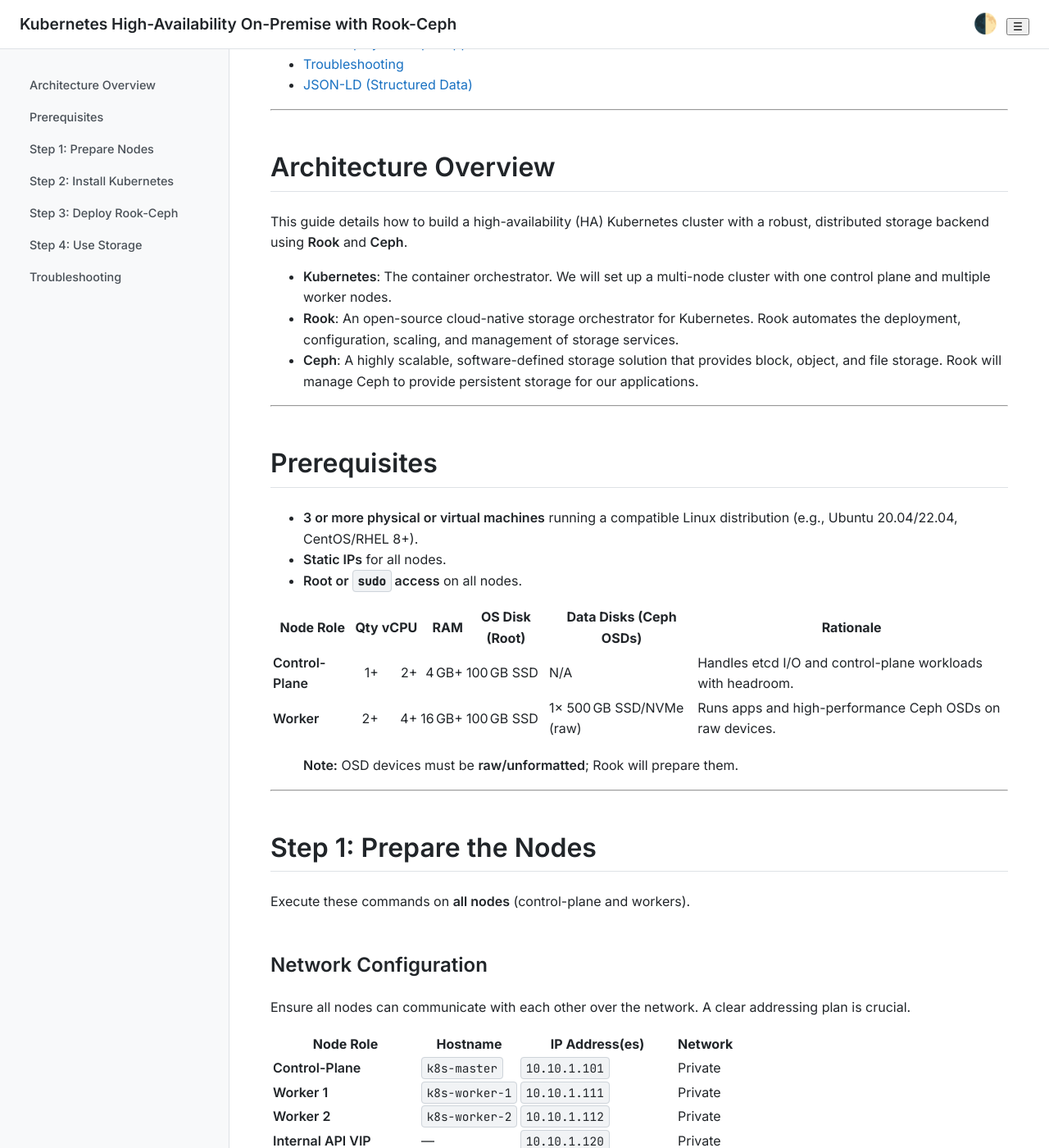
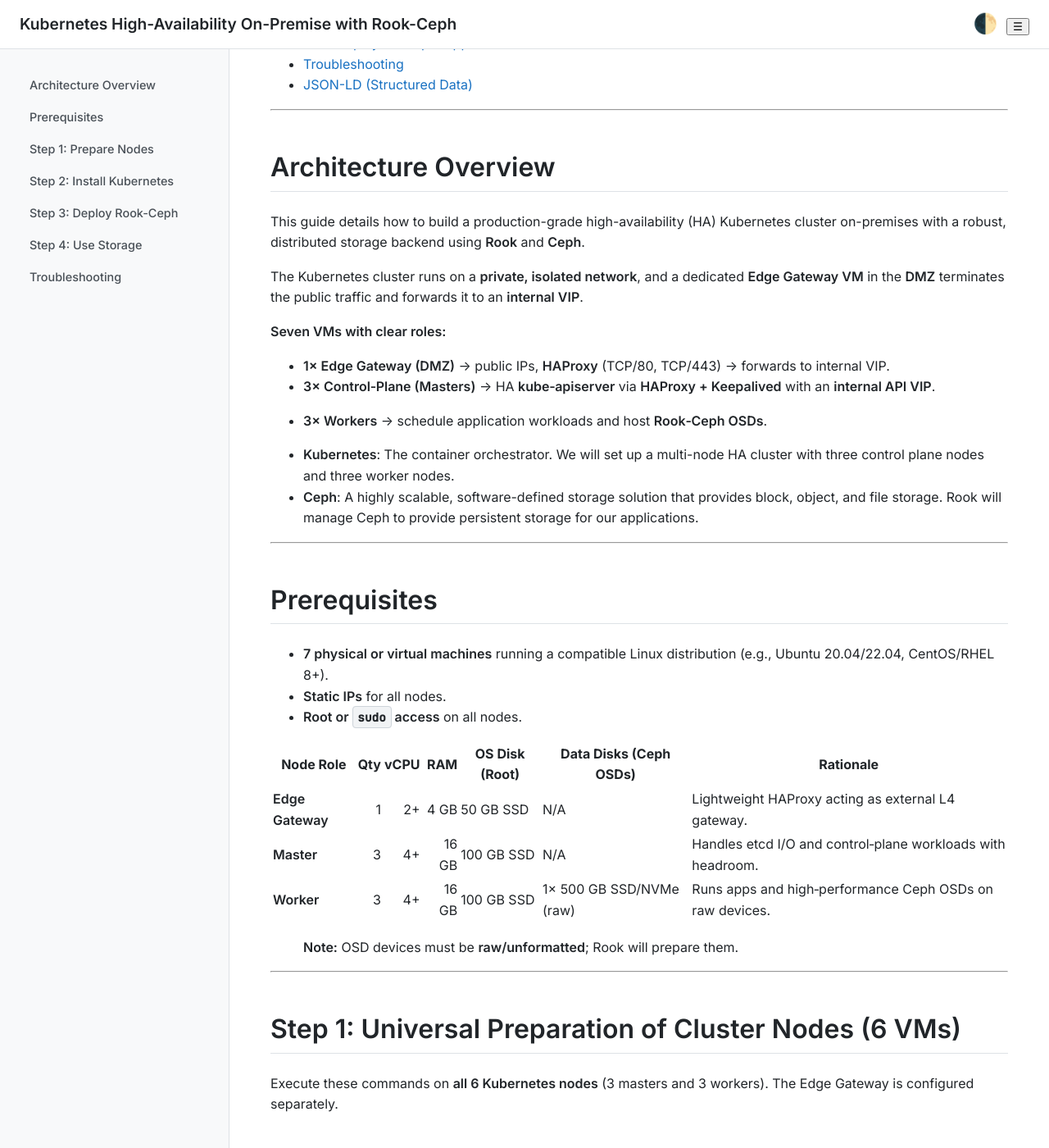
Before and after one commit to miguel-saca/k8s-ha-on-prem-with-rook-ceph, a Jekyll site: the page built from docs/index.md, in a window 1280 px wide and 1400 px high, scrolled down 976 px. Shown: the whole window at 82% size. Built offline with Jekyll 4.4.1, drawn with Linux system fonts in a browser that asks for light colours; some of the changed text lies outside the part shown.

Commit message:
docs: expand architecture guide for HA Kubernetes with 7-node topology and edge gateway

````diff
--- a/docs/index.md
+++ b/docs/index.md
@@ -38,48 +38,62 @@ description: A comprehensive guide to deploying a high-availability Kubernetes c
 ---
 
 ## Architecture Overview
-This guide details how to build a high-availability (HA) Kubernetes cluster with a robust, distributed storage backend using **Rook** and **Ceph**.
+This guide details how to build a production-grade high-availability (HA) Kubernetes cluster on-premises with a robust, distributed storage backend using **Rook** and **Ceph**.
 
-- **Kubernetes**: The container orchestrator. We will set up a multi-node cluster with one control plane and multiple worker nodes.
-- **Rook**: An open-source cloud-native storage orchestrator for Kubernetes. Rook automates the deployment, configuration, scaling, and management of storage services.
+The Kubernetes cluster runs on a **private, isolated network**, and a dedicated **Edge Gateway VM** in the **DMZ** terminates the public traffic and forwards it to an **internal VIP**.
+
+**Seven VMs with clear roles:**
+- **1× Edge Gateway (DMZ)** → public IPs, **HAProxy** (TCP/80, TCP/443) → forwards to internal VIP.
+- **3× Control‑Plane (Masters)** → HA **kube‑apiserver** via **HAProxy + Keepalived** with an **internal API VIP**.
+- **3× Workers** → schedule application workloads and host **Rook‑Ceph OSDs**.
+
+- **Kubernetes**: The container orchestrator. We will set up a multi-node HA cluster with three control plane nodes and three worker nodes.
 - **Ceph**: A highly scalable, software-defined storage solution that provides block, object, and file storage. Rook will manage Ceph to provide persistent storage for our applications.
 
 ---
 
 ## Prerequisites
-- **3 or more physical or virtual machines** running a compatible Linux distribution (e.g., Ubuntu 20.04/22.04, CentOS/RHEL 8+).
+- **7 physical or virtual machines** running a compatible Linux distribution (e.g., Ubuntu 20.04/22.04, CentOS/RHEL 8+).
 - **Static IPs** for all nodes.
 - **Root or `sudo` access** on all nodes.
 
 | Node Role       | Qty | vCPU | RAM   | OS Disk (Root) | Data Disks (Ceph OSDs)     | Rationale                                                                 |
 |-----------------|-----:|-----:|------:|----------------|-----------------------------|----------------------------------------------------------------------------|
-| **Control-Plane**| 1+  | 2+   | 4 GB+ | 100 GB SSD     | N/A                         | Handles etcd I/O and control-plane workloads with headroom.               |
-| **Worker**      | 2+  | 4+   | 16 GB+| 100 GB SSD     | 1× 500 GB SSD/NVMe (raw)    | Runs apps and high-performance Ceph OSDs on raw devices.                   |
+| **Edge Gateway**| 1   | 2+   | 4 GB  | 50 GB SSD      | N/A                         | Lightweight HAProxy acting as external L4 gateway.                         |
+| **Master**      | 3   | 4+   | 16 GB | 100 GB SSD     | N/A                         | Handles etcd I/O and control‑plane workloads with headroom.               |
+| **Worker**      | 3   | 4+   | 16 GB | 100 GB SSD     | 1× 500 GB SSD/NVMe (raw)    | Runs apps and high‑performance Ceph OSDs on raw devices.                   |
 
 > **Note:** OSD devices must be **raw/unformatted**; Rook will prepare them.
 
 ---
-
-## Step 1: Prepare the Nodes
-Execute these commands on **all nodes** (control-plane and workers).
+## Step 1: Universal Preparation of Cluster Nodes (6 VMs)
+Execute these commands on **all 6 Kubernetes nodes** (3 masters and 3 workers). The Edge Gateway is configured separately.
 
 ### Network Configuration
 Ensure all nodes can communicate with each other over the network. A clear addressing plan is crucial.
 
 | Node Role                 | Hostname        | IP Address(es)                                  | Network  |
 |---------------------------|-----------------|--------------------------------------------------|----------|
-| **Control-Plane**              | `k8s-master`  | `10.10.1.101`                                  | Private  |
+| **Edge Gateway**          | `k8s-edge-gw`   | `200.x.x.10` (Public) / `10.10.1.99` (Priv) | DMZ/Priv |
+| **Master 1**              | `k8s-master-1`  | `10.10.1.101`                                  | Private  |
+| **Master 2**              | `k8s-master-2`  | `10.10.1.102`                                  | Private  |
+| **Master 3**              | `k8s-master-3`  | `10.10.1.103`                                  | Private  |
 | **Worker 1**              | `k8s-worker-1`  | `10.10.1.111`                                  | Private  |
 | **Worker 2**              | `k8s-worker-2`  | `10.10.1.112`                                  | Private  |
+| **Worker 3**              | `k8s-worker-3`  | `10.10.1.113`                                  | Private  |
 | **Internal API VIP**      | —               | `10.10.1.120`                                  | Private  |
 | **Services VIP (MetalLB)**| —               | `10.10.1.240` (example)                        | Private  |
 
 Update `/etc/hosts` on all nodes for local DNS resolution:
 ```bash
 cat <<EOF | sudo tee -a /etc/hosts
-10.10.1.101  k8s-master
+10.10.1.99   k8s-edge-gw
+10.10.1.101  k8s-master-1
+10.10.1.102  k8s-master-2
+10.10.1.103  k8s-master-3
 10.10.1.111  k8s-worker-1
 10.10.1.112  k8s-worker-2
+10.10.1.113  k8s-worker-3
 EOF
 ```
 
@@ -139,10 +153,38 @@ sudo apt-get install -y kubelet kubeadm kubectl
 sudo apt-mark hold kubelet kubeadm kubectl
 ```
 
-### Initialize the Control Plane Node
-On the **control-plane node only**:
+### Initialize the HA Control Plane
+Before initializing the cluster, you need to set up **Internal API Load Balancing** with **HAProxy + Keepalived** on all three masters to provide the **internal API VIP `10.10.1.120`**.
+
+**Install packages on all three masters:**
 ```bash
-sudo kubeadm init --pod-network-cidr=192.168.0.0/16 --control-plane-endpoint=k8s-master
+sudo apt-get update && sudo apt-get install -y haproxy keepalived
+```
+
+**Configure HAProxy on all masters** (`/etc/haproxy/haproxy.cfg`):
+```haproxy
+frontend kubernetes-api
+    bind 10.10.1.120:6443
+    mode tcp
+    default_backend kubernetes-masters
+backend kubernetes-masters
+    mode tcp
+    balance roundrobin
+    server k8s-master-1 10.10.1.101:6443 check
+    server k8s-master-2 10.10.1.102:6443 check
+    server k8s-master-3 10.10.1.103:6443 check
+```
+
+**Configure Keepalived**: configure `k8s-master-1` as `MASTER` (priority **150**), the others as `BACKUP` (priority **100**).
+
+**Enable services on all masters:**
+```bash
+sudo systemctl enable --now haproxy keepalived
+```
+
+**Initialize on `k8s-master-1`** with the internal API VIP:
+```bash
+sudo kubeadm init --control-plane-endpoint "10.10.1.120:6443" --upload-certs --pod-network-cidr=192.168.0.0/16
 ```
 After initialization, run these commands to configure `kubectl`:
 ```bash
@@ -150,22 +192,27 @@ mkdir -p $HOME/.kube
 sudo cp -i /etc/kubernetes/admin.conf $HOME/.kube/config
 sudo chown $(id -u):$(id -g) $HOME/.kube/config
 ```
-Save the `kubeadm join` command that is outputted. You will need it to join the worker nodes.
+Save both the `kubeadm join` commands that are outputted - one for additional control planes and one for worker nodes.
 
-### Join Worker Nodes
-On **each worker node**, run the `kubeadm join` command you saved from the previous step. It will look something like this:
+### Join Additional Masters & Workers
+**Join additional masters** (`k8s-master-2` and `k8s-master-3`) using the control-plane join command:
 ```bash
-sudo kubeadm join k8s-master:6443 --token <token> --discovery-token-ca-cert-hash sha256:<hash>
+sudo kubeadm join 10.10.1.120:6443 --token <token> --discovery-token-ca-cert-hash sha256:<hash> --control-plane --certificate-key <certificate-key>
 ```
 
-### Install a CNI Plugin (Calico)
-On the **control-plane node**, install the Calico network plugin:
+**Join worker nodes** using the worker join command:
 ```bash
-kubectl apply -f https://raw.githubusercontent.com/projectcalico/calico/v3.26.1/manifests/calico.yaml
+sudo kubeadm join 10.10.1.120:6443 --token <token> --discovery-token-ca-cert-hash sha256:<hash>
 ```
-Wait a few moments, then verify that all nodes are in the `Ready` state:
+
+### Install Flannel CNI
+On any **control-plane node**, install the Flannel network plugin:
 ```bash
-kubectl get nodes
+kubectl apply -f https://github.com/flannel-io/flannel/releases/latest/download/kube-flannel.yml
+```
+Wait a few moments, then verify that all 6 nodes (3 control planes, 3 workers) are in the `Ready` state:
+```bash
+kubectl get nodes -o wide
 ```
 
 ---
@@ -195,11 +242,18 @@ Now, define and create the Ceph cluster. Edit `cluster.yaml` to match your envir
 Example `storage` section in `cluster.yaml`:
 ```yaml
 storage:
-  useAllNodes: true
+  useAllNodes: false
   useAllDevices: false
-  devices:
-    - name: "sdb"
-    - name: "nvme0n1"
+  nodes:
+    - name: "k8s-worker-1"
+      devices:
+        - name: "sdb" # Replace with the name of your disk
+    - name: "k8s-worker-2"
+      devices:
+        - name: "sdb" # Replace with the name of your disk
+    - name: "k8s-worker-3"
+      devices:
+        - name: "sdb" # Replace with the name of your disk
 ```
 Once configured, create the cluster:
 ```bash
@@ -209,26 +263,63 @@ kubectl apply -f cluster.yaml
 ### Verify the Ceph Cluster
 It will take a few minutes for the Ceph cluster to be provisioned. Check the status of the pods in the `rook-ceph` namespace. You should see pods for `rook-ceph-mon`, `rook-ceph-mgr`, `rook-ceph-osd`, and others.
 ```bash
-kubectl -n rook-ceph get pods
+kubectl -n rook-ceph get pods --watch
 ```
-Once all pods are running, you can check the Ceph status by exec-ing into the `rook-ceph-tools` pod:
+Wait for the `rook-ceph-mon`, `rook-ceph-mgr`, and `rook-ceph-osd-prepare` pods to complete their work and see 3 `rook-ceph-osd-X` pods in the `Running` state.
+
+**Deploy toolbox and verify storage backend:**
 ```bash
-kubectl -n rook-ceph exec -it $(kubectl -n rook-ceph get pod -l "app=rook-ceph-tools" -o jsonpath='{.items[0].metadata.name}') -- ceph status
+kubectl apply -f toolbox.yaml
+kubectl -n rook-ceph exec -it $(kubectl -n rook-ceph get pod -l "app=rook-ceph-tools" -o jsonpath='{.items[0].metadata.name}') -- bash
 ```
+
+**Health checks inside the toolbox:**
+- **General Health:** `ceph status` (should show `health: HEALTH_OK`)
+- **OSDs:** `ceph osd tree` (should show 3 OSDs, all `up` and `in`, each associated with a different worker node)
 
 ---
 
 ## Step 4: Create and Use Storage
 
 ### Create a CephBlockPool and StorageClass
-First, create a `CephBlockPool`, which defines a logical pool for block storage. Then, create a `StorageClass` that uses this pool.
+Create `CephBlockPool` and `StorageClass` for dynamic provisioning:
 
-Navigate to `rook/deploy/examples/csi/rbd` and apply the `storageclass.yaml`:
+```yaml
+# blockpool.yaml
+apiVersion: ceph.rook.io/v1
+kind: CephBlockPool
+metadata:
+  name: replicapool
+  namespace: rook-ceph
+spec:
+  failureDomain: host
+  replicated:
+    size: 3
+---
+# storageclass.yaml
+apiVersion: storage.k8s.io/v1
+kind: StorageClass
+metadata:
+  name: rook-ceph-block
+provisioner: rook-ceph.rbd.csi.ceph.com
+parameters:
+  clusterID: rook-ceph
+  pool: replicapool
+  imageFormat: "2"
+  csi.storage.k8s.io/provisioner-secret-name: rook-csi-rbd-provisioner
+  csi.storage.k8s.io/provisioner-secret-namespace: rook-ceph
+  csi.storage.k8s.io/node-stage-secret-name: rook-csi-rbd-node
+  csi.storage.k8s.io/node-stage-secret-namespace: rook-ceph
+reclaimPolicy: Delete
+allowVolumeExpansion: true
+```
+
+Apply and confirm:
 ```bash
-cd ../csi/rbd # From the examples directory
+kubectl apply -f blockpool.yaml
 kubectl apply -f storageclass.yaml
+kubectl get sc # Should show the new StorageClass 'rook-ceph-block'
 ```
-This creates a `StorageClass` named `rook-ceph-block`.
 
 ### Create a PersistentVolumeClaim (PVC)
 Now, you can request storage by creating a `PersistentVolumeClaim`.
````
